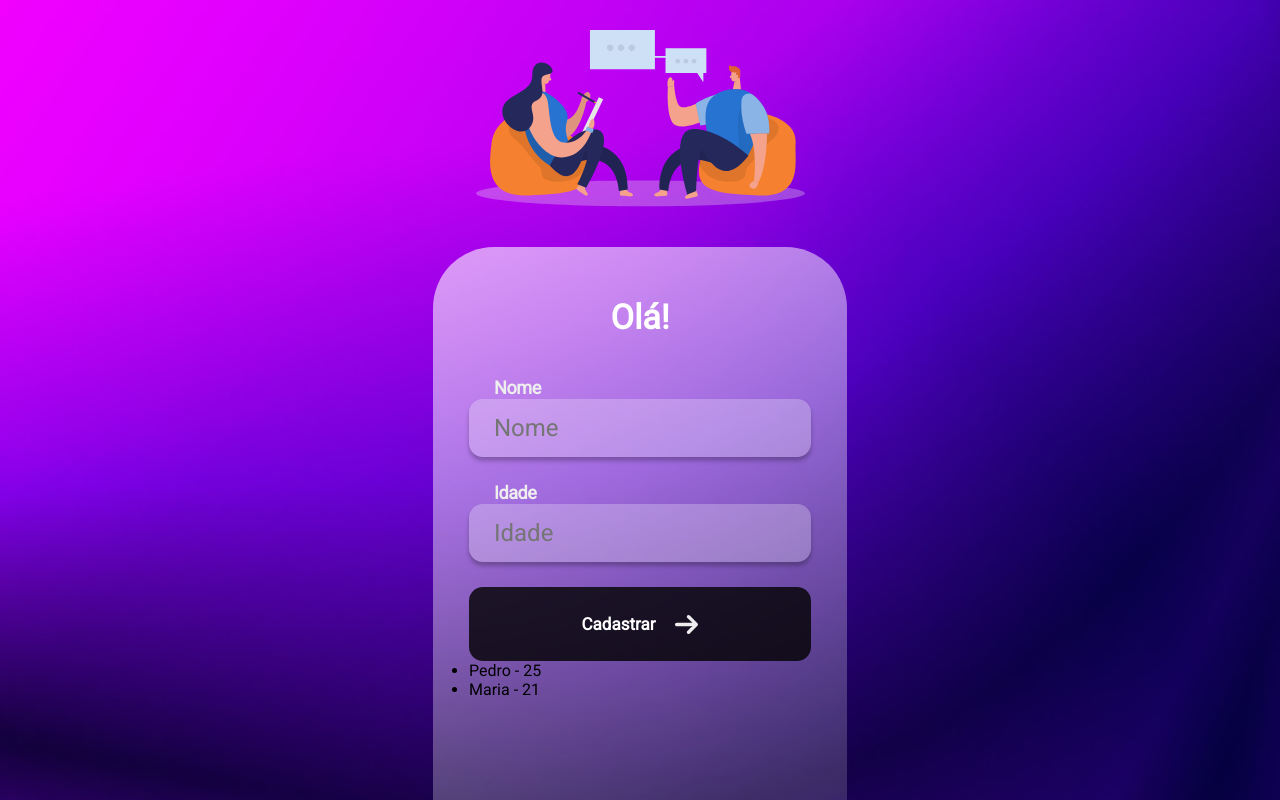
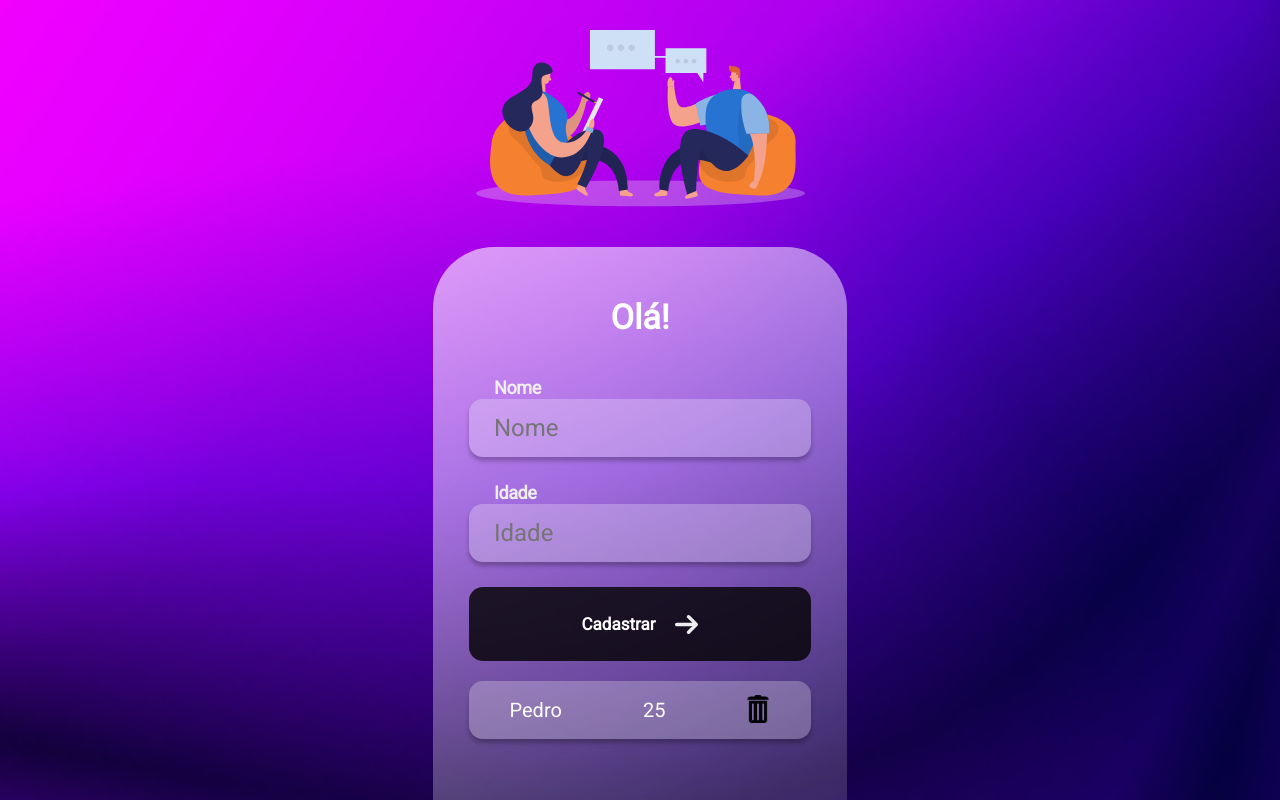
Before and after one commit to Pedro-Balestra/devClub, a React (Create React App) app in the folder REACT/first-project-react/: page / in a window 1280 px wide. Both pictures are taken after a click on the button "Cadastrar". Built offline with nearby package versions, Linux system fonts and the light colour scheme.

Commit message:
Entendendo o conceito de Estado no React

```diff
--- a/REACT/first-project-react/src/App.js
+++ b/REACT/first-project-react/src/App.js
@@ -1,15 +1,24 @@
-import React from "react";
-import { Container, H1, Image, Input, InputLabel, ContainerItens, Button } from "./styles";
+import React, { useState } from "react";
+import { Container, H1, Image, Input, InputLabel, ContainerItens, Button, User } from "./styles";
 import People from "./assets/people.svg"
 import Arrow from "./assets/arrow.svg"
+import Trash from "./assets/trash.svg"
+
 
 //JSX
 const App = () => {
 
-  const users = [
-    { id: Math.random(), name: "Pedro", age: 25 },
-    { id: Math.random(), name: "Maria", age: 21 },
-  ];
+  //const users = [];
+  //ESTADO => variavel
+  //REACT HOOKS => FERRAMENTAS AUXOLIARES
+  //Um estado no react é IMUTAVEL
+
+  const [users, setUser] = useState([]);
+
+  function addNewUser() {
+    setUser([{ id: Math.random(), name: "Pedro", age: 25 }])
+  }
+
 
   return (
     <Container>
@@ -22,14 +31,15 @@
         <InputLabel>Idade</InputLabel>
         <Input placeholder="Idade"></Input>
 
-        <Button>Cadastrar <img alt="seta" src={Arrow} /></Button>
+        <Button onClick={addNewUser}>Cadastrar <img alt="seta" src={Arrow} /></Button>
         <ul>
           {
             users.map(user => (
 
-              <li key={user.id}>
-                {user.name} - {user.age}
-              </li>
+              <User key={user.id}>
+                <p>{user.name}</p> <p>{user.age}</p>
+                <button><img alt="lata-de-lixo" src={Trash}></img></button>
+              </User>
             ))
           }
         </ul>
--- a/REACT/first-project-react/src/styles.js
+++ b/REACT/first-project-react/src/styles.js
@@ -91,6 +91,7 @@
     align-items: center;
     justify-content: center;
     gap: 20px;
+    transition: 0.5s;
 
     &:hover{
         opacity: 0.8;
@@ -99,3 +100,34 @@
         opacity: 0.5;
     }
 `;
+
+export const User = styled.li`
+    display: flex;
+    justify-content: space-around;
+    align-items: center;
+
+    border-radius: 14px;
+    background: rgba(255, 255, 255, 0.25);
+    box-shadow: 0px 4px 4px 0px rgba(0, 0, 0, 0.25);
+
+    width: 342px;
+    height: 58px;
+    border: none;
+    outline: none;
+
+    margin-top: 20px;
+
+    p{
+        color: #FFF;
+        font-size: 20px;
+        font-style: normal;
+        line-height: normal;
+    }
+
+    button{
+        background: none ;
+        border: none;
+        cursor: pointer;
+    }
+
+`;
```
